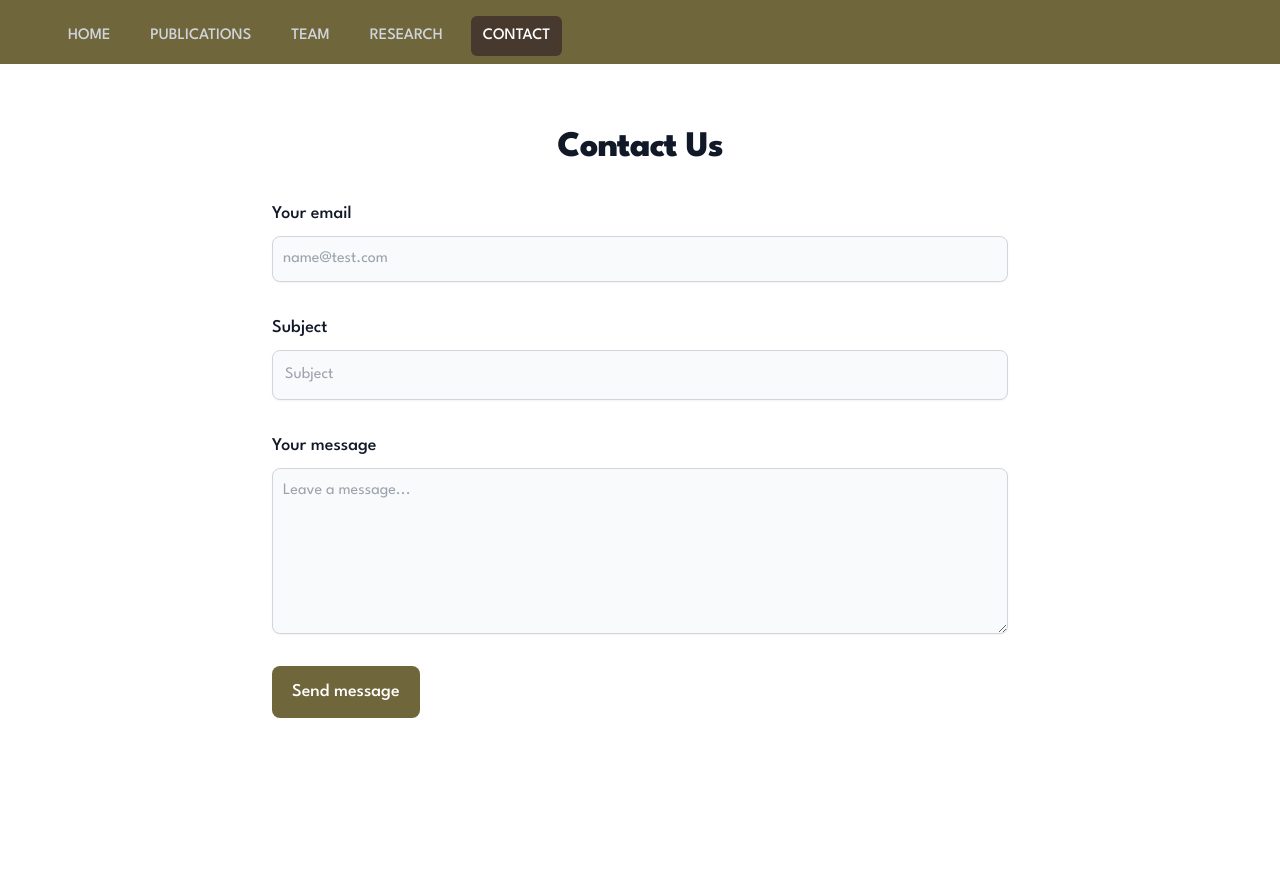
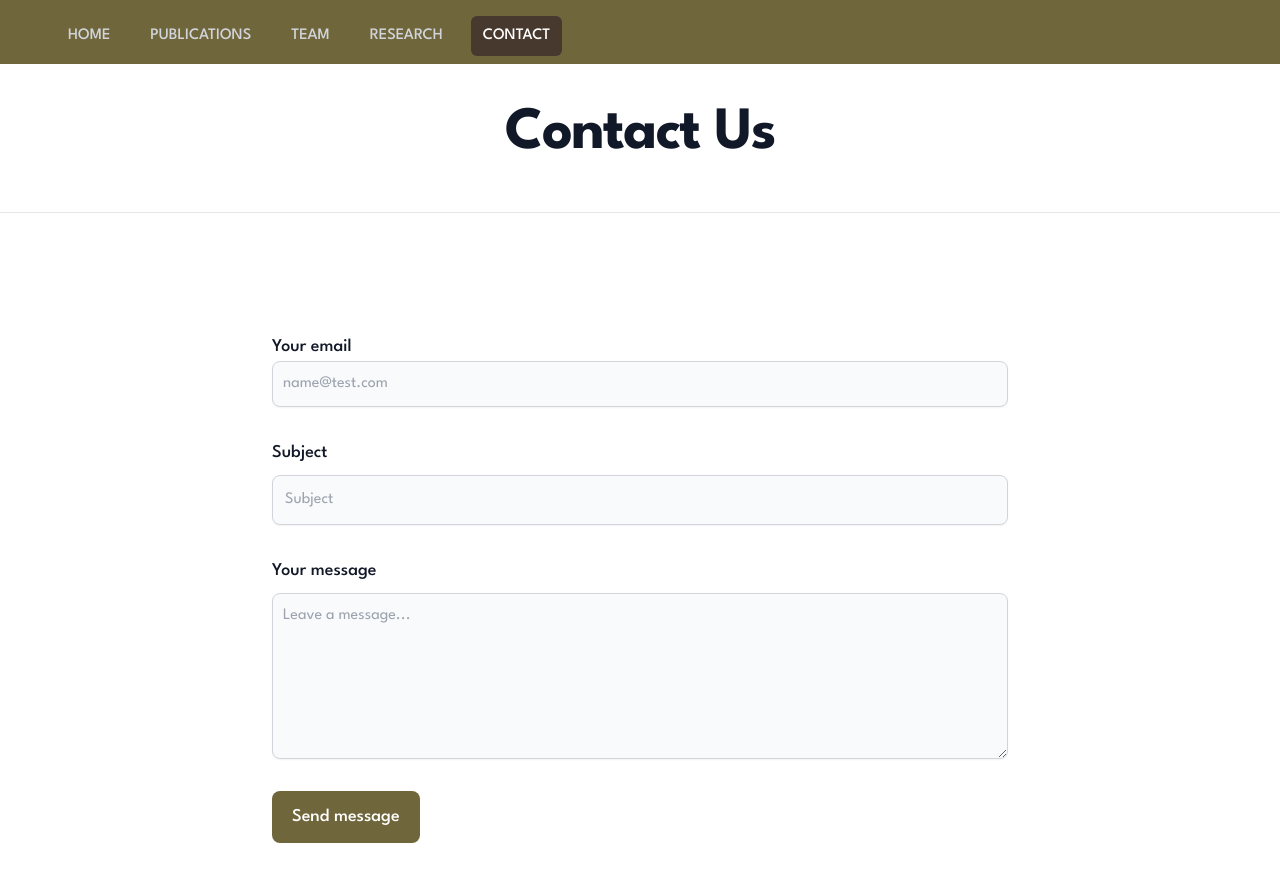
Before and after one commit to meaghansharrard89/frank-fogarty, a React (Create React App) app: page /contact in a window 1280 px wide. Shown: the top 882 px of the page. Before the commit the page ends 800 px from the top, so only its background shows below. Built offline with nearby package versions, Linux system fonts and the light colour scheme.

Commit message:
update homepage logo and team photo

```diff
--- a/src/pages/Contact.js
+++ b/src/pages/Contact.js
@@ -28,10 +28,18 @@ function Contact() {
 
   return (
     <section class="bg-white dark:bg-gray-900 fade-in">
+      {/* <div class="py-8 lg:py-16 px-4 mx-auto max-w-screen-md"> */}
+      {/* <h2 class="mb-4 text-4xl tracking-tight font-extrabold text-center text-gray-900 dark:text-white">
+          Contact Us
+        </h2> */}
+      <div className="text-center">
+        <h1 class="text-3xl font-bold tracking-tight text-gray-900 sm:text-6xl pt-10">
+          Contact Us
+        </h1>
+      </div>
+      <div class="w-full border-t mt-12 pt-6 lg:px-0 items-center"></div>
+
       <div class="py-8 lg:py-16 px-4 mx-auto max-w-screen-md">
-        <h2 class="mb-4 text-4xl tracking-tight font-extrabold text-center text-gray-900 dark:text-white">
-          Contact Us
-        </h2>
         <form class="space-y-8" onSubmit={onSubmit}>
           <input
             type="hidden"
@@ -41,7 +49,7 @@ function Contact() {
           <div>
             <label
               for="email"
-              class="block mb-2 text-lg font-medium text-gray-900 dark:text-gray-300"
+              class="block text-lg font-medium text-gray-900 dark:text-gray-300"
             >
               Your email
             </label>
--- a/src/pages/Home.js
+++ b/src/pages/Home.js
@@ -1,17 +1,10 @@
 function Home() {
   return (
     <>
-      {/* <div class="image-container">
+      <div class="fade-in">
+        <div class="mt-10 px-4 lg:px-0 items-center">
           <img
-          src="https://i.ibb.co/1mrD1Qd/redwood.jpg"
-          class="rounded-md pt-8"
-          alt="Redwoods"
-        />
-      </div> */}
-      <div class="fade-in">
-        <div class="mt-8 px-4 lg:px-0 items-center">
-          <img
-            src="https://i.ibb.co/CWXKW9q/editedlabimage.jpg"
+            src="https://i.ibb.co/Qdx6npX/logo.png"
             alt="Logo"
             class="mx-auto rounded-md"
           />
@@ -24,49 +17,37 @@ function Home() {
         <main class="mt-12 flex justify-center">
           <div class="mb-4 lg:mb-0 p-4 lg:p-0 md:w-4/5 relative rounded block">
             <div className="flex">
-              <div className="pt-10 grid grid-cols-1 sm:grid-cols-2 md:grid-cols-2 lg:grid-cols-2 gap-6">
-                {/* Left grid item for text */}
               <div class="pl-12 justify-center">
                 <p className="text-gray-800 text-2xl mt-2 mb-2 leading-tight">
                   Managing wildlife populations in a rapidly changing world is
                   among the most pressing issues for wildlife biologists. Bird
-                    communities are an excellent system for addressing these
-                    types of questions, given their high species richness and
-                    ease of detection.
+                  communities are an excellent system for addressing these types
+                  of questions, given their high species richness and ease of
+                  detection.
                   <br />
                   <br />
-                    In the Fogarty Applied Avian Ecology Lab, we address
-                    pressing management questions for both individual bird
-                    species and communities. We consider the effects of
-                    potential disturbances (e.g., climate change, wildfire,
-                    habitat fragmentation), restoration activities, and direct
-                    management on these populations of interest. We collaborate
-                    with a diverse group of colleagues from academia, state and
-                    federal agencies (e.g., USFWS, Oregon Department of Fish and
-                    Wildlife), and non-governmental organizations (e.g., Klamath
-                    Bird Observatory, Institute for Bird Populations), and
-                    actively engage undergraduate and graduate students in our
-                    work.
+                  In the Fogarty Applied Avian Ecology Lab, we address pressing
+                  management questions for both individual bird species and
+                  communities. We consider the effects of potential disturbances
+                  (e.g., climate change, wildfire, habitat fragmentation),
+                  restoration activities, and direct management on these
+                  populations of interest. We collaborate with a diverse group
+                  of colleagues from academia, state and federal agencies (e.g.,
+                  USFWS, Oregon Department of Fish and Wildlife), and
+                  non-governmental organizations (e.g., Klamath Bird
+                  Observatory, Institute for Bird Populations), and actively
+                  engage undergraduate and graduate students in our work.
                   <br />
                   <br />
-                    Important first steps in understanding complex natural
-                    systems are characterizing the types of data that can be
-                    generated about them and the inferences that can and cannot
-                    be made on the basis of those data. We combine expertise in
-                    the field ecology of birds with robust quantitative methods
-                    that allow us to work with types of messy, imperfect data
-                    generated from field studies to produce results that are
-                    rigorous, realistic, and applicable to management.
+                  Important first steps in understanding complex natural systems
+                  are characterizing the types of data that can be generated
+                  about them and the inferences that can and cannot be made on
+                  the basis of those data. We combine expertise in the field
+                  ecology of birds with robust quantitative methods that allow
+                  us to work with types of messy, imperfect data generated from
+                  field studies to produce results that are rigorous, realistic,
+                  and applicable to management.
                 </p>
-                </div>
-                {/* Right grid item for image */}
-                <div className="lg:pl-100 md:pl-40 py-8 sm:py-6 px-6 items-center">
-                  <img
-                    src="https://i.ibb.co/Qdx6npX/logo.png"
-                    alt="Logo"
-                    class="responsive-image"
-                  />
-                </div>
               </div>
             </div>
           </div>
--- a/src/pages/Team.js
+++ b/src/pages/Team.js
@@ -6,6 +6,15 @@ function Team() {
           Current Lab Members
         </h1>
         <div className="w-full border-t mt-10 pt-6 items-center"></div>
+
+        <div class="mt-6 mb-14 px-4 lg:px-0 items-center">
+          <img
+            src="https://i.ibb.co/CWXKW9q/editedlabimage.jpg"
+            alt="Team"
+            class="mx-auto rounded-md"
+          />
+        </div>
+
         <div className="container mx-auto px-4 lg:px-4">
           <div className="flex justify-center flex-wrap">
             {teamMembers.map((member, index) => (
```
Lines whose indentation alone changed are shown as unchanged.
